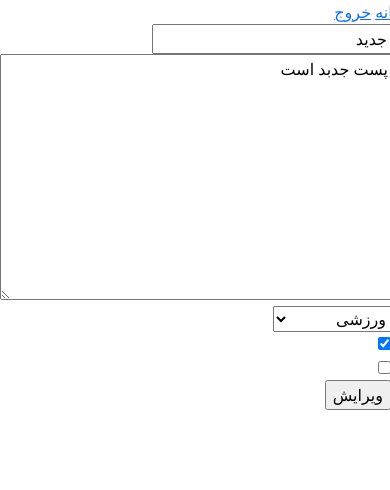
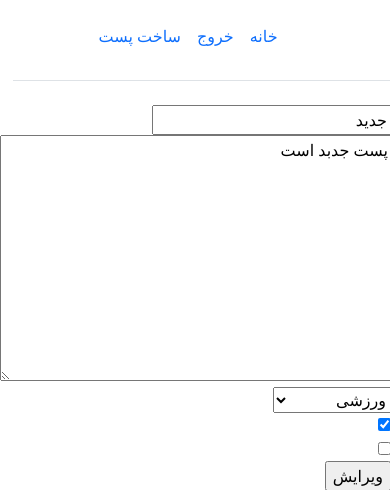
Before and after one commit to yoonesrahimian/facebook, a Django app: page /core/edit/post/1/ in a window 390 px wide. Shown: the top 490 px of the page. Run offline with Django 5.2, Linux system fonts and the light colour scheme; a user stored in the database is signed in; data comes from the database, SQL or seed files in the repository; both versions use the stored data as it was after the commit; some libraries are stand-ins or nearby versions.

Commit message:
simple header style with bootstrap

```diff
--- a/core/templates/core/base.html
+++ b/core/templates/core/base.html
@@ -11,20 +11,26 @@
         {% endblock %}
 
     </title>
-    <link rel="stylesheet" href="{% static 'bootstrap/css/bootstrap.min.css' %}">
+    <link rel="stylesheet" href="https://cdn.jsdelivr.net/npm/bootstrap@5.3.2/dist/css/bootstrap.min.css">
     <link rel="stylesheet" href="{% static 'css/style.css' %}">
 
 </head>
 <body dir="rtl">
-    <div class="navabar">
-        <a href="{% url 'post_list' %}">خانه</a>
-        {% if request.user.is_authenticated %}
-        <a href="{% url 'logout' %}">خروج</a>
-        {% else %}
-        <a href="{% url 'register' %}">ثبت نام</a>
-        <a href="{% url 'login' %}">ورود</a>
-        {% endif %}
-    </div>
+    <header class="d-flex flex-wrap align-items-center justify-content-center justify-content-md-between py-3 mb-4 border-bottom">
+
+        <ul class="nav col-12 col-md-auto mb-2 justify-content-center mb-md-0">
+            <li><a href="{% url 'post_list' %}" class="nav-link px-2">خانه</a></li>
+            {% if request.user.is_authenticated %}
+            <li><a href="{% url 'logout' %}" class="nav-link px-2">خروج</a></li>
+            <li><a href="{% url 'new_post' %}" class="nav-link px-2">ساخت پست</a></li>
+            {% else %}
+            <li><a href="{% url 'register' %}" class="nav-link px-2">ثبت نام</a></li>
+            <li><a href="{% url 'login' %}" class="nav-link px-2">ورود</a></li>
+            {% endif %}
+            <!--<li><a href="#" class="nav-link px-2">FAQs</a></li>
+            <li><a href="#" class="nav-link px-2">About</a></li> -->
+        </ul>
+    </header>
     <div class="container">
         {% if messages %}
             {% for message in messages %}
--- a/core/templates/core/post_details.html
+++ b/core/templates/core/post_details.html
@@ -5,7 +5,7 @@
 {% endblock %}
 
 {% block main %}
-    <div class="card">
+    <div class="card px-5 py-5">
         <div class="card-title">
             {{ post.title }}
         </div>
@@ -13,15 +13,15 @@
             {{ post.content }} <br>
             {{ post.user }} {{ post.created_at }}
         </div>
+        {% if request.user == post.user %}
         <div class="card-footer">
-            {% if request.user == post.user %}
             <a href="{% url 'edit_post' post.id %}" class=" btn btn-warning">
                 ویرایش
             </a>
             <a href="{% url 'delete_post' post.id %}" class="btn btn-danger">
                 حذف
             </a>
-            {% endif %}
         </div>
+        {% endif %}
     </div>
 {% endblock %}
--- a/core/urls.py
+++ b/core/urls.py
@@ -1,5 +1,5 @@
 from django.urls import path
-from core.views import say_hello, post_list, post_details, new_post, edit_post, delete_post
+from core.views import say_hello, post_list, post_details, new_post, edit_post, delete_post, home
 
 urlpatterns = [
     path('hello/', say_hello),
@@ -8,4 +8,5 @@ urlpatterns = [
     path('new/post/', new_post, name='new_post'),
     path('edit/post/<post_id>/', edit_post, name='edit_post'),
     path('delete/post/<post_id>/', delete_post, name='delete_post'),
+    path('', home, name='home'),
 ]
--- a/core/views.py
+++ b/core/views.py
@@ -11,6 +11,9 @@ def say_hello (request):
     posts = Post.objects.all()
     context = {'posts':posts}
     return render(request, 'core/index.html', context=context)
+
+def home(request):
+    return redirect('post_list')
 
 def post_list(request):
     posts = Post.objects.all()
--- a/facebook/urls.py
+++ b/facebook/urls.py
@@ -21,4 +21,5 @@ urlpatterns = [
     path('admin/', admin.site.urls),
     path('core/', include('core.urls')),
     path('accounts/', include('accounts.urls')),
+    path('', include('core.urls')),
 ]
```
Also changed, not shown: core/templates/core/edit_post.html (indentation only), db.sqlite3.
